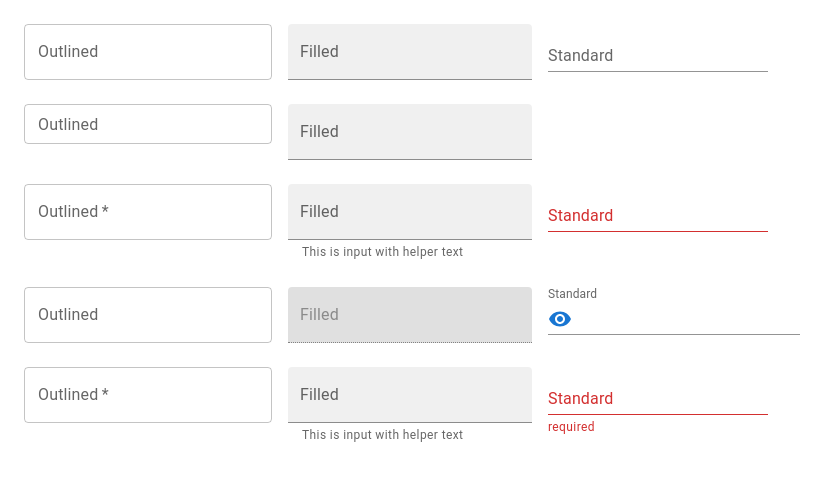
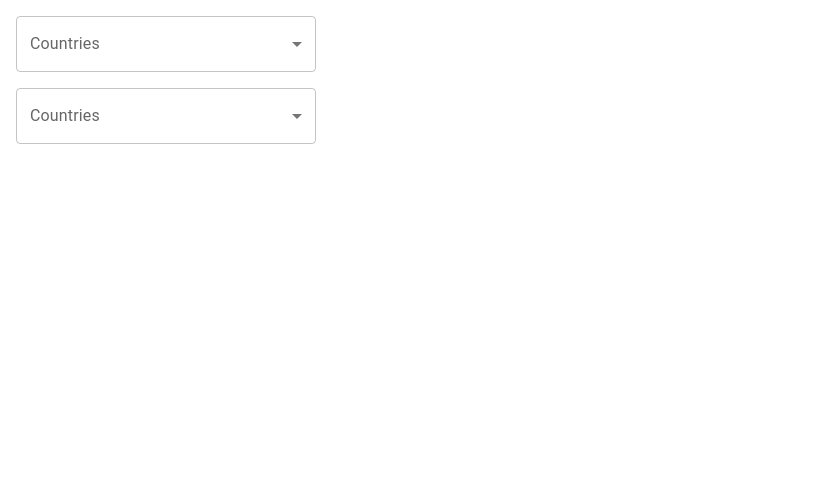
Before and after one commit to sara-farokhi/mui, a React (Create React App) app: page / in a window 1280 px wide. Shown: the top 480 px of the page, without its empty margins (0-815 px from the left). Built offline with nearby package versions, Linux system fonts and the light colour scheme.

Commit message:
Mui Select

```diff
--- a/src/App.tsx
+++ b/src/App.tsx
@@ -2,14 +2,18 @@ import React from 'react';
 import './App.css';
 // import MuiTypography from "./components/MuiTypography"
 // import MuiButton from "./components/MuiButton"
-import MuiTextField from "./components/MuiTextField"
+// import MuiTextField from "./components/MuiTextField"
+import MuiSelect from "./components/MuiSelect"
+
+
 
 function App() {
   return (
     <div className="App">
       {/* <MuiTypography /> */}
       {/* <MuiButton /> */}
-      <MuiTextField />
+      {/* <MuiTextField /> */}
+      <MuiSelect />
     </div>
   );
 }
--- /dev/null
+++ b/src/components/MuiSelect.tsx
@@ -0,0 +1,39 @@
+import React, { useState } from 'react'
+import { Box, TextField, MenuItem } from "@mui/material"
+
+const MuiSelect = () => {
+  const [value, setValue] = useState("")
+  const [values, setValues] = useState<string[]>([])
+
+
+  const handleChange = (e: React.ChangeEvent<HTMLInputElement>) => {
+    setValue(e.target.value)
+  }
+  const handleMultiChange = (e: React.ChangeEvent<HTMLInputElement>) => {
+    const multiValues = e.target.value
+    setValues(typeof multiValues === "string" ? multiValues.split(",") : multiValues)
+
+  }
+
+  return (
+    <>
+      <Box width="300px" m={2}>
+        <TextField label="Countries" value={value} select fullWidth onChange={handleChange}>
+          <MenuItem value="ir">Iran</MenuItem>
+          <MenuItem value="us">USA</MenuItem>
+          <MenuItem value="uk">UK</MenuItem>
+        </TextField>
+      </Box>
+      <Box width="300px" m={2}>
+        <TextField label="Countries" value={values} select fullWidth onChange={handleMultiChange}
+          SelectProps={{ multiple: true }}>
+          <MenuItem value="ir">Iran</MenuItem>
+          <MenuItem value="us">USA</MenuItem>
+          <MenuItem value="uk">UK</MenuItem>
+        </TextField>
+      </Box>
+    </>
+  )
+}
+
+export default MuiSelect
```
